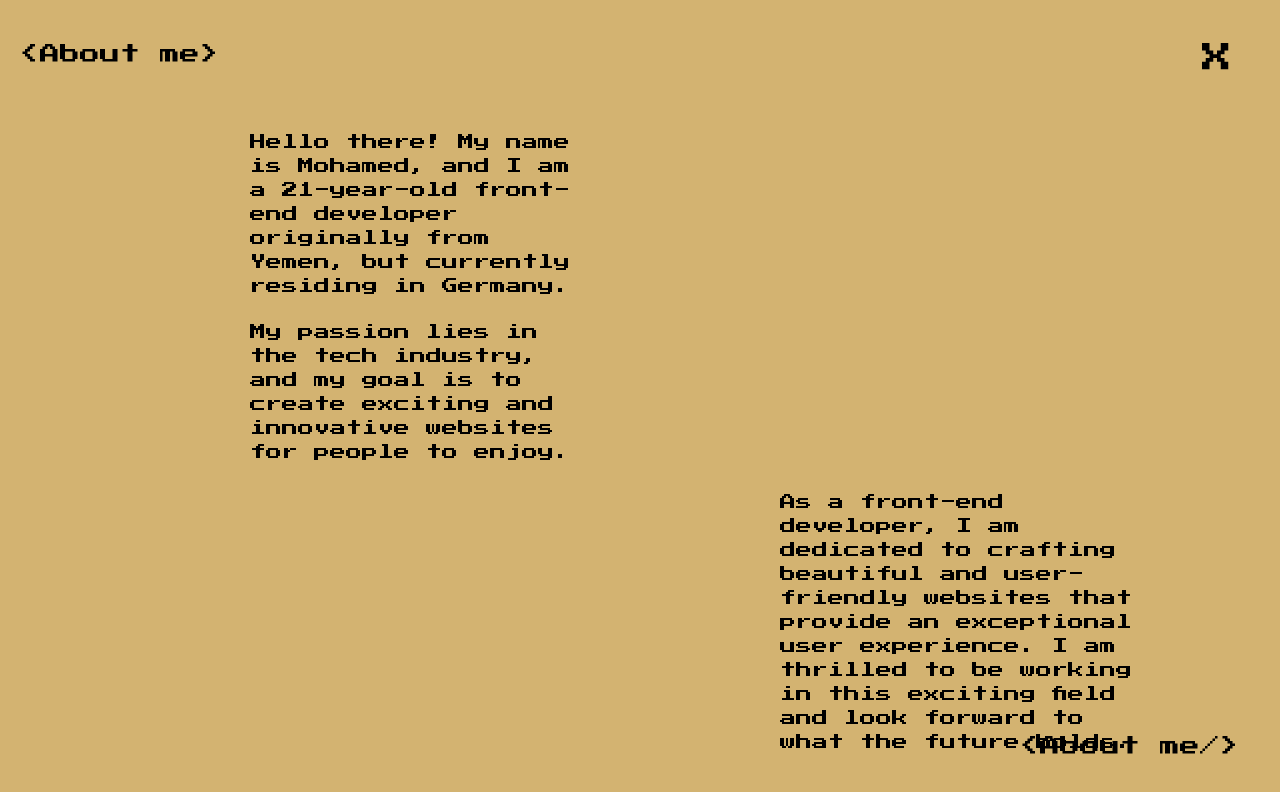
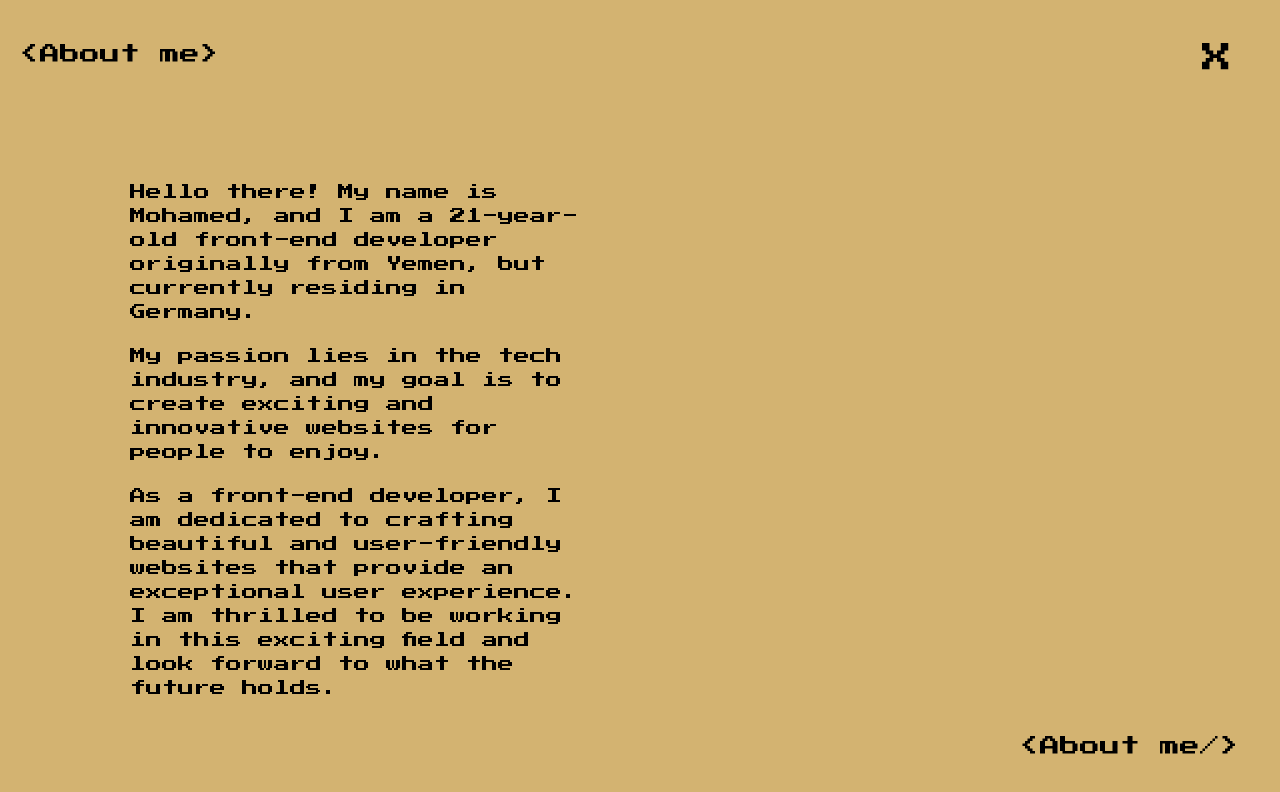
Before and after one commit to Moh-alshaibi/My-Portfolio-, a React (Vite) app: page /aboutme in a window 1280 px wide. Shown: the top 792 px of the page. Built offline with nearby package versions, Linux system fonts and the light colour scheme.

Commit message:
Added css and image

```diff
--- a/src/index.css
+++ b/src/index.css
@@ -65,24 +65,69 @@ body {
 }
 
 
+.about-container {
+  position: relative;
+}
+
+.content-wrapper {
+  display: flex;
+  justify-content: space-between;
+  align-items: flex-start;
+  margin-top: 180px;
+  border: 1px solid black;
+}
+
+.text-container {
+  flex: 1;
+  padding: 20px;
+}
+
 .aboutmep1{
-  margin-top: 130PX;
-  margin-left: 250px;
-  width: 25%;
-  height: 100px;
+  margin-top: 180px;
+  margin-left: 130px;
+  width: 35%;
+
 }
 
 .aboutmep2{
-  margin-top: 90PX;
-  margin-left: 250px;
-  width: 27%;
-  height: 100px;
+  margin-top: 20px;
+  margin-left: 130px;
+  width: 35%;
+
 }
 
 .aboutmep3{
-  margin-top: 70px;
-  margin-left: 780px;
-  width: 28%;
+  margin-top: 20px;
+  margin-left: 130px;
+  width: 35%;
+
+}
+.image-container {
+  position: relative;
+  width: 300px;
+  height: 200px;
+  overflow: hidden;
+}
+
+.my-image {
+  position: absolute;
+  top: 50%;
+  left: 70%;
+  transform: translate(-50%, -50%);
+  max-width: 100%;
+  max-height: 100%;
+  width: 400px;
+  height: 400px;
+}
+
+.close-button {
+  position: absolute;
+  top: 8px;
+  right: 10px;
+  font-size: 24px;
+  padding: 4px;
+  color: black;
+  text-decoration: none;
 }
 
 .grid-container {
@@ -118,9 +163,10 @@ body {
 .grid-item-exp {
   background-color: black;
   border-radius: 5px;
-  width: 100px;
-  height: 45px;
+  width: 110px;
+  height: 50px;
   position: relative;
+  border:1px solid #4d4845;
 }
 
 .grid-item-exp::after {
```
Also changed, not shown: src/assets/img/me.jpg (added).
